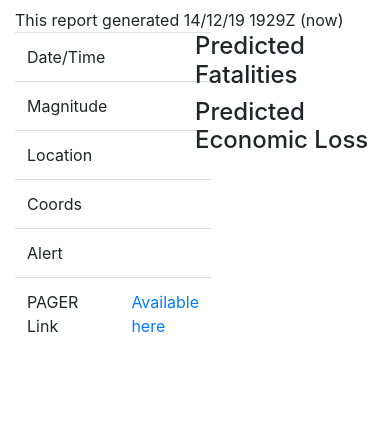
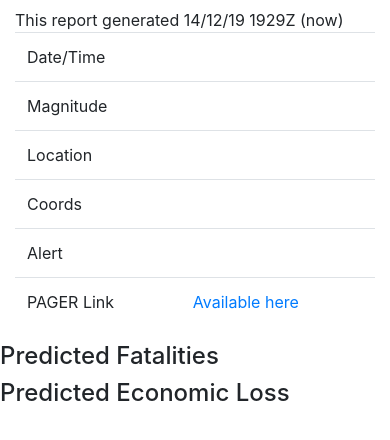
Before and after one commit to jHubCodingScheme/QuakeTracker, a Flask app: page /quake/1 in a window 390 px wide. Shown: the top 440 px of the page. Run offline with Flask 2, Linux system fonts and the light colour scheme; data that the repository does not hold is empty; some libraries are stand-ins or nearby versions.

Commit message:
Properly flow columns on quake detail page

```diff
--- a/app/templates/quake.html
+++ b/app/templates/quake.html
@@ -29,7 +29,7 @@
             </div>
 
             <div class="row">
-                <div class="col-6">
+                <div class="col-md-6">
                   <table class="table">
                     <tr><td>Date/Time</td><td>{{quake["properties"]["time"]}}</td></tr>
                     <tr><td>Magnitude</td><td>{{quake["properties"]["mag"]}}</td></tr>
@@ -41,7 +41,7 @@
                     {% endif %}
                   </table>
                 </div>
-                <div class="col-6">
+                <div class="col-md-6">
                   {% if quake["properties"]["products"]["losspager"] is defined %}
                   <div class="row">
                     <h4>Predicted Fatalities</h4>
```
